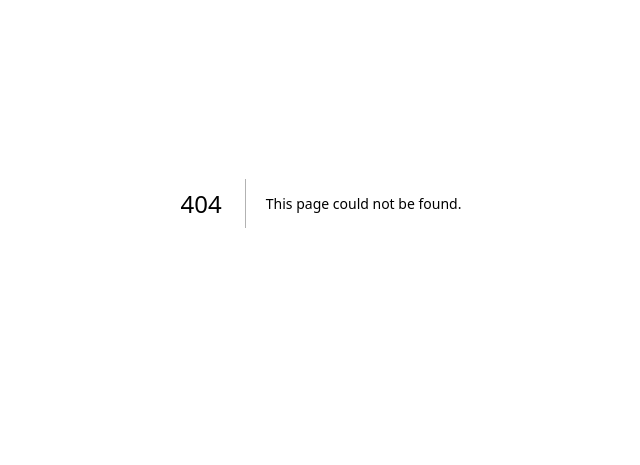
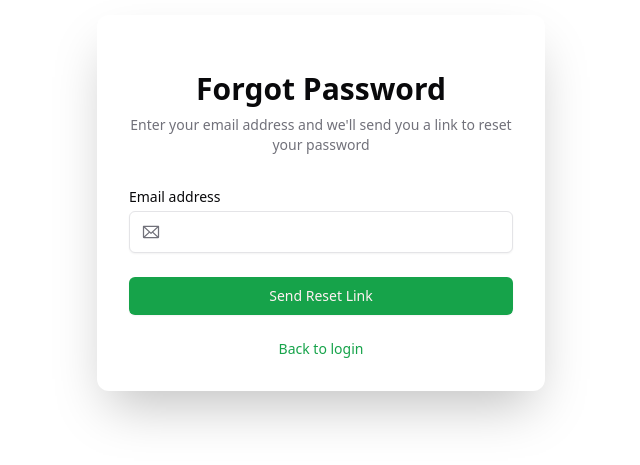
Before and after one commit to esalazarv/job-hunter, a Next.js app: page /auth/reset-password in a window 1280 px wide. Before the commit this address had no page. Shown: the part 197-662 px from the top of the page, without its empty margins (319-959 px from the left). Built offline with nearby package versions, Linux system fonts and the light colour scheme.

Commit message:
feat: added reset password page

```diff
--- a/src/app/auth/login/page.tsx
+++ b/src/app/auth/login/page.tsx
@@ -6,6 +6,7 @@ import { useRouter, useSearchParams } from "next/navigation";
 import { cn } from "@/lib/utils";
 import { createClient } from "@/lib/supabase/client";
 import { Icon } from "@/components/ui/icon";
+import { PasswordInput } from "@/components/ui/password-input";
 
 export default function LoginPage() {
   const router = useRouter();
@@ -94,25 +95,13 @@ export default function LoginPage() {
             </div>
 
             <div>
-              <label
-                htmlFor="password"
-                className="block text-sm font-medium text-card-foreground"
-              >
-                Password
-              </label>
-              <div className="relative">
-                <div className="absolute inset-y-0 left-0 pl-3 flex items-center pointer-events-none">
-                  <Icon name="Lock" className="text-muted-foreground" />
-                </div>
-                <input
-                  id="password"
-                  name="password"
-                  type="password"
-                  autoComplete="current-password"
-                  required
-                  className="pl-10 mt-1 block w-full px-3 py-2 bg-background border border-input rounded-md shadow-sm focus:outline-none focus:ring-2 focus:ring-primary focus:border-primary"
-                />
-              </div>
+              <PasswordInput
+                id="password"
+                name="password"
+                label="Password"
+                autoComplete="current-password"
+                required
+              />
             </div>
           </div>
 
@@ -134,7 +123,7 @@ export default function LoginPage() {
 
             <div className="text-sm">
               <Link
-                href="/auth/forgot-password"
+                href="/auth/reset-password"
                 className="font-medium text-primary hover:text-primary/90"
               >
                 Forgot your password?
--- /dev/null
+++ b/src/app/auth/reset-password/page.tsx
@@ -0,0 +1,162 @@
+"use client";
+
+import { useState } from "react";
+import { useRouter, useSearchParams } from "next/navigation";
+import Link from "next/link";
+import { createClient } from "@/lib/supabase/client";
+import { Icon } from "@/components/ui/icon";
+import { PasswordInput } from "@/components/ui/password-input";
+import { cn } from "@/lib/utils";
+
+export default function ResetPasswordPage() {
+  const router = useRouter();
+  const searchParams = useSearchParams();
+  const [isLoading, setIsLoading] = useState(false);
+  const [error, setError] = useState<string | null>(null);
+  const [success, setSuccess] = useState<string | null>(null);
+
+  // Check if we have a token in the URL (for password reset)
+  const hasToken = searchParams.has("token");
+
+  async function onSubmit(event: React.FormEvent<HTMLFormElement>) {
+    event.preventDefault();
+    setIsLoading(true);
+    setError(null);
+    setSuccess(null);
+
+    const formData = new FormData(event.currentTarget);
+    const supabase = createClient();
+
+    try {
+      if (hasToken) {
+        // Reset password with token
+        const newPassword = formData.get("password") as string;
+        const { error: resetError } = await supabase.auth.updateUser({
+          password: newPassword,
+        });
+
+        if (resetError) throw resetError;
+
+        setSuccess("Password successfully reset. You can now login with your new password.");
+        setTimeout(() => {
+          router.push("/auth/login?message=Password+reset+successful");
+        }, 2000);
+      } else {
+        // Request password reset
+        const email = formData.get("email") as string;
+        const { error: resetError } = await supabase.auth.resetPasswordForEmail(
+          email,
+          {
+            redirectTo: `${window.location.origin}/auth/reset-password`,
+          }
+        );
+
+        if (resetError) throw resetError;
+
+        setSuccess(
+          "If an account exists with this email, you will receive password reset instructions shortly."
+        );
+      }
+    } catch (err) {
+      setError(err instanceof Error ? err.message : "An error occurred");
+    } finally {
+      setIsLoading(false);
+    }
+  }
+
+  return (
+    <div className="min-h-screen flex items-center justify-center bg-background">
+      <div className="w-full max-w-md space-y-8 p-8 bg-card rounded-xl shadow-2xl">
+        <div className="text-center">
+          <h2 className="mt-6 text-3xl font-bold text-card-foreground">
+            {hasToken ? "Reset Your Password" : "Forgot Password"}
+          </h2>
+          <p className="mt-2 text-sm text-muted-foreground">
+            {hasToken
+              ? "Enter your new password below"
+              : "Enter your email address and we'll send you a link to reset your password"}
+          </p>
+        </div>
+
+        {error && (
+          <div className="bg-destructive/10 text-destructive p-3 rounded-md text-sm">
+            {error}
+          </div>
+        )}
+
+        {success && (
+          <div className="bg-primary/10 text-primary p-3 rounded-md text-sm">
+            {success}
+          </div>
+        )}
+
+        <form className="mt-8 space-y-6" onSubmit={onSubmit}>
+          <div className="space-y-4">
+            {hasToken ? (
+              <PasswordInput
+                id="password"
+                name="password"
+                label="New Password"
+                autoComplete="new-password"
+                required
+              />
+            ) : (
+              <div>
+                <label
+                  htmlFor="email"
+                  className="block text-sm font-medium text-card-foreground"
+                >
+                  Email address
+                </label>
+                <div className="relative mt-1">
+                  <div className="absolute inset-y-0 left-0 pl-3 inline-flex items-center pointer-events-none">
+                    <Icon name="Envelope" className="text-muted-foreground" />
+                  </div>
+                  <input
+                    id="email"
+                    name="email"
+                    type="email"
+                    autoComplete="email"
+                    required
+                    className="block w-full rounded-md border border-input bg-background py-2 pl-10 pr-3 shadow-sm focus:outline-none focus:ring-2 focus:ring-primary focus:border-primary"
+                  />
+                </div>
+              </div>
+            )}
+          </div>
+
+          <div>
+            <button
+              type="submit"
+              disabled={isLoading}
+              className={cn(
+                "w-full flex justify-center py-2 px-4 border border-transparent rounded-md shadow-sm text-sm font-medium text-primary-foreground bg-primary hover:bg-primary/90 focus:outline-none focus:ring-2 focus:ring-offset-2 focus:ring-primary",
+                isLoading && "opacity-50 cursor-not-allowed"
+              )}
+            >
+              {isLoading ? (
+                <div className="flex items-center justify-center">
+                  <Icon name="CircleNotch" className="animate-spin mr-2" />
+                  {hasToken ? "Resetting Password..." : "Sending Reset Link..."}
+                </div>
+              ) : hasToken ? (
+                "Reset Password"
+              ) : (
+                "Send Reset Link"
+              )}
+            </button>
+          </div>
+
+          <div className="text-center text-sm">
+            <Link
+              href="/auth/login"
+              className="font-medium text-primary hover:text-primary/90"
+            >
+              Back to login
+            </Link>
+          </div>
+        </form>
+      </div>
+    </div>
+  );
+}
--- a/src/app/auth/signup/page.tsx
+++ b/src/app/auth/signup/page.tsx
@@ -151,7 +151,7 @@ export default function SignUpPage() {
           </div>
 
           <div className="text-center text-sm">
-            <span className="text-muted-foreground">Already have an account?</span>{' '}
+            <span className="text-muted-foreground">Already have an account?</span>{" "}
             <Link
               href="/auth/login"
               className="font-medium text-primary hover:text-primary/90"
--- /dev/null
+++ b/src/components/ui/password-input.tsx
@@ -0,0 +1,65 @@
+import { useState, forwardRef } from "react";
+import { Icon } from "@/components/ui/icon";
+import { cn } from "@/lib/utils";
+
+export interface PasswordInputProps
+  extends React.InputHTMLAttributes<HTMLInputElement> {
+  label?: string;
+  error?: string;
+}
+
+const PasswordInput = forwardRef<HTMLInputElement, PasswordInputProps>(
+  ({ className, label, error, ...props }, ref) => {
+    const [showPassword, setShowPassword] = useState(false);
+
+    const togglePassword = () => {
+      setShowPassword(!showPassword);
+    };
+
+    return (
+      <div className="w-full">
+        {label && (
+          <label
+            htmlFor={props.id}
+            className="block text-sm font-medium text-card-foreground"
+          >
+            {label}
+          </label>
+        )}
+        <div className="relative mt-1">
+          <div className="absolute inset-y-0 left-0 pl-3 inline-flex items-center pointer-events-none">
+            <Icon name="Lock" className="text-muted-foreground" />
+          </div>
+          <input
+            type={showPassword ? "text" : "password"}
+            className={cn(
+              "block w-full rounded-md border border-input bg-background py-2 pl-10 pr-10 shadow-sm focus:outline-none focus:ring-2 focus:ring-primary focus:border-primary",
+              error &&
+                "border-destructive focus:ring-destructive focus:border-destructive",
+              className
+            )}
+            ref={ref}
+            {...props}
+          />
+          <button
+            type="button"
+            onClick={togglePassword}
+            className="absolute inset-y-0 right-0 pr-3 flex items-center"
+            tabIndex={-1}
+          >
+            <Icon
+              name={showPassword ? "Eye" : "EyeSlash"}
+              className="text-muted-foreground hover:text-primary transition-colors"
+              size={16}
+            />
+          </button>
+        </div>
+        {error && <p className="mt-1 text-sm text-destructive">{error}</p>}
+      </div>
+    );
+  }
+);
+
+PasswordInput.displayName = "PasswordInput";
+
+export { PasswordInput };
```
